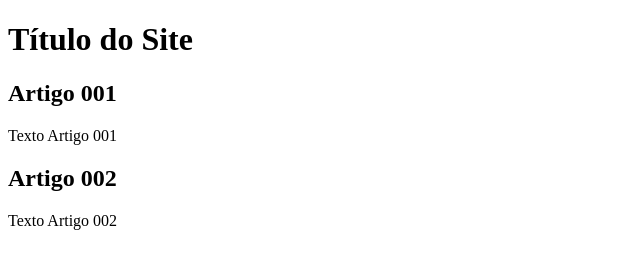
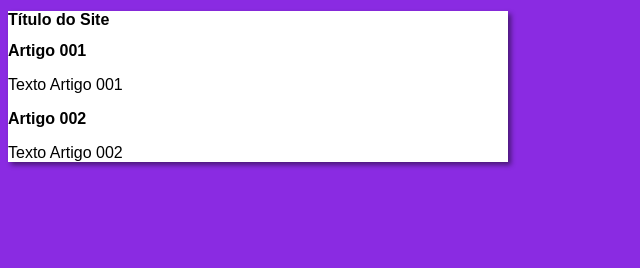
Before and after one commit to Bombjack88/projecto-site, a plain HTML site: page index.html in a window 1280 px wide. Shown: the whole page, without its empty margins (0-640 px from the left). Drawn offline with Linux system fonts and the light colour scheme.

Commit message:
iniciei o design

```diff
--- /dev/null
+++ b/estilos/stylesheet.css
@@ -0,0 +1,15 @@
+*{
+    font-family: Arial, Helvetica, sans-serif;
+    font-size: 16px;
+}
+body{
+    background-color:blueviolet ;
+}
+
+main{
+background-color: white;
+width: 500px;
+margin auto;
+padding: 10pcx;
+box-shadow: 3px 3px 5px rgba(0, 0, 0, 0.473);
+}
--- a/index.html
+++ b/index.html
@@ -5,6 +5,7 @@
     <meta http-equiv="X-UA-Compatible" content="IE=edge">
     <meta name="viewport" content="width=device-width, initial-scale=1.0">
     <title>Título do Site</title>
+    <link rel="stylesheet" href="estilos/stylesheet.css">
 </head>
 <body>
     <main>
```
